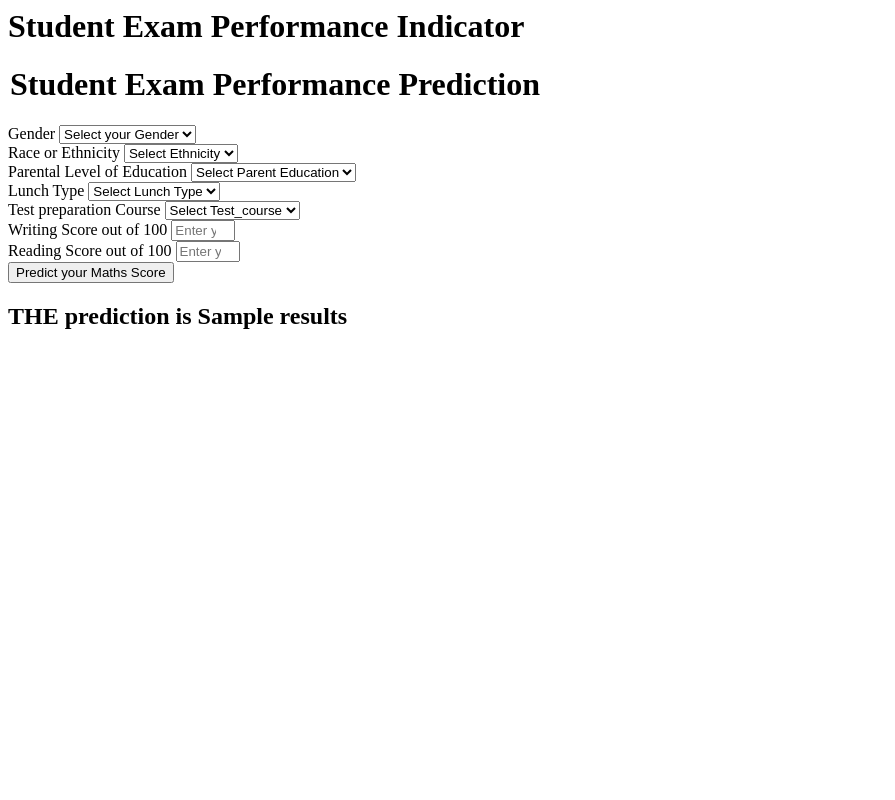
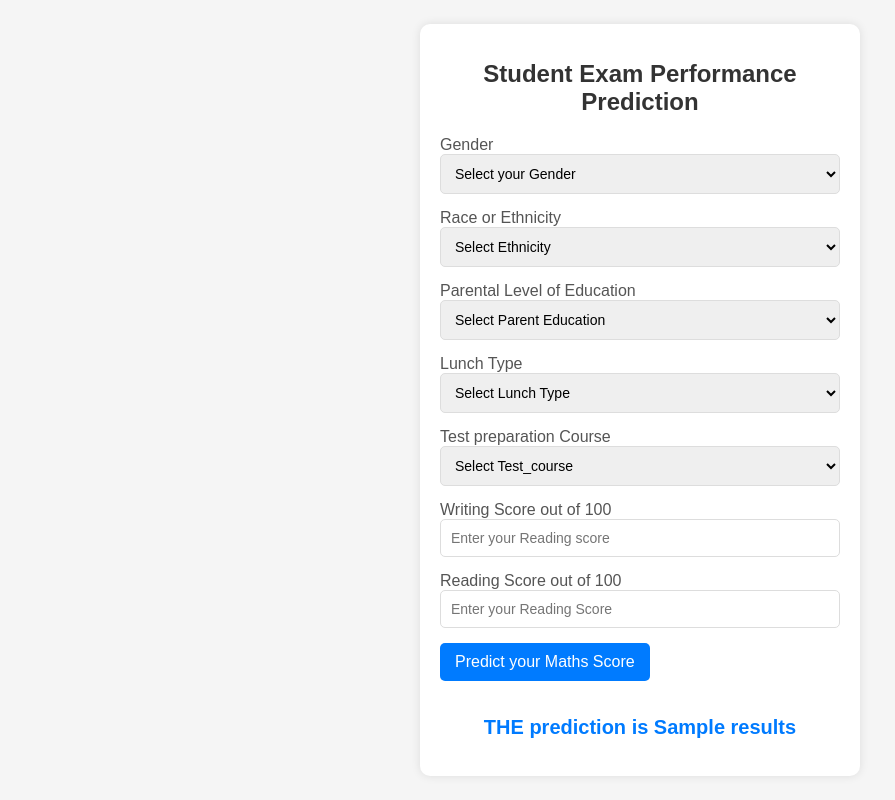
Before and after one commit to aysh2603/Student-Performance-Predictor-, a Flask app: template templates/home.html in a window 1280 px wide. Shown: the whole page, without its empty margins (0-895 px from the left). Run offline with Flask 3, Linux system fonts and the light colour scheme; the template is opened without the code that fills it: most values are stand-ins (such as "Sample title", 1, 10 or a date in 2020).

Commit message:
styling added

```diff
--- a/templates/home.html
+++ b/templates/home.html
@@ -1,111 +1,202 @@
 <html>
+  <head>
+    <style>
+      body {
+        font-family: Arial, sans-serif;
+        background-color: #f5f5f5;
+        margin: 0;
+        padding: 0;
+        display: flex;
+        justify-content: center;
+        align-items: center;
+        height: 100vh;
+      }
+
+      .login {
+        background-color: #fff;
+        padding: 20px;
+        border-radius: 10px;
+        box-shadow: 0 0 10px rgba(0, 0, 0, 0.1);
+        width: 400px;
+        text-align: center;
+      }
+
+      h1 {
+        color: #333;
+        font-size: 24px;
+        margin-bottom: 20px;
+      }
+
+      form {
+        display: flex;
+        flex-direction: column;
+      }
+
+      .mb-3 {
+        margin-bottom: 15px;
+        text-align: left;
+      }
+
+      .form-label {
+        margin-bottom: 5px;
+        color: #555;
+      }
+
+      .form-control {
+        padding: 10px;
+        font-size: 14px;
+        border: 1px solid #ddd;
+        border-radius: 5px;
+        width: 100%;
+        box-sizing: border-box;
+      }
+
+      .form-control:focus {
+        border-color: #007bff;
+        outline: none;
+      }
+
+      .btn {
+        padding: 10px 15px;
+        background-color: #007bff;
+        color: #fff;
+        border: none;
+        border-radius: 5px;
+        cursor: pointer;
+        font-size: 16px;
+      }
+
+      .btn:hover {
+        background-color: #0056b3;
+      }
+
+      h2 {
+        color: #007bff;
+        font-size: 20px;
+        margin-top: 20px;
+      }
+    </style>
+  </head>
   <body>
     <div class="login">
-       <h1>Student Exam Performance Indicator</h1>
-
       <form action="{{ url_for('predict_datapoint' )}}" method="post">
         <h1>
           <legend>Student Exam Performance Prediction</legend>
         </h1>
         <div class="mb-3">
           <label class="form-label">Gender</label>
-            <select class="form-control" name="gender" placeholder="Enter you Gender" required>
-                <option class="placeholder" selected disabled value="">Select your Gender</option>
-                <option value="male">
-                    Male
+          <select
+            class="form-control"
+            name="gender"
+            placeholder="Enter you Gender"
+            required
+          >
+            <option class="placeholder" selected disabled value="">
+              Select your Gender
             </option>
-                <option value="female">
-                    Female
-                </option>
+            <option value="male">Male</option>
+            <option value="female">Female</option>
           </select>
         </div>
         <div class="mb-3">
           <label class="form-label">Race or Ethnicity</label>
-            <select class="form-control" name="ethnicity" placeholder="Enter you ethnicity" required>
-                <option class="placeholder" selected disabled value="">Select Ethnicity</option>
-                <option value="group A">
-                    Group A
+          <select
+            class="form-control"
+            name="ethnicity"
+            placeholder="Enter you ethnicity"
+            required
+          >
+            <option class="placeholder" selected disabled value="">
+              Select Ethnicity
             </option>
-                <option value="group B">
-                    Group B
-                </option>
-                <option value="group C">
-                    Group C
-                </option>
-                <option value="group D">
-                    Group D
-                </option>
-                <option value="group E">
-                    Group E
-                </option>
+            <option value="group A">Group A</option>
+            <option value="group B">Group B</option>
+            <option value="group C">Group C</option>
+            <option value="group D">Group D</option>
+            <option value="group E">Group E</option>
           </select>
         </div>
         <div class="mb-3">
           <label class="form-label">Parental Level of Education</label>
-            <select class="form-control" name="parental_level_of_education"
-                placeholder="Enter you Parent Education" required>
-                <option class="placeholder" selected disabled value="">Select Parent Education</option>
-                <option value="associate's degree">
-                    associate's degree
+          <select
+            class="form-control"
+            name="parental_level_of_education"
+            placeholder="Enter you Parent Education"
+            required
+          >
+            <option class="placeholder" selected disabled value="">
+              Select Parent Education
             </option>
-                <option value="bachelor's degree">
-                    bachelor's degree
-                </option>
-                <option value="high school">
-                    high school
-                </option>
-                <option value="master's degree">
-                    master's degree
-                </option>
-                <option value="some college">
-                    some college
-                </option>
-                <option value="some high school">
-                    some high school
-                </option>
+            <option value="associate's degree">associate's degree</option>
+            <option value="bachelor's degree">bachelor's degree</option>
+            <option value="high school">high school</option>
+            <option value="master's degree">master's degree</option>
+            <option value="some college">some college</option>
+            <option value="some high school">some high school</option>
           </select>
         </div>
         <div class="mb-3">
           <label class="form-label">Lunch Type</label>
-            <select class="form-control" name="lunch" placeholder="Enter you Lunch" required>
-                <option class="placeholder" selected disabled value="">Select Lunch Type</option>
-                <option value="free/reduced">
-                    free/reduced
+          <select
+            class="form-control"
+            name="lunch"
+            placeholder="Enter you Lunch"
+            required
+          >
+            <option class="placeholder" selected disabled value="">
+              Select Lunch Type
             </option>
-                <option value="standard">
-                    standard
-                </option>
+            <option value="free/reduced">free/reduced</option>
+            <option value="standard">standard</option>
           </select>
         </div>
         <div class="mb-3">
           <label class="form-label">Test preparation Course</label>
-            <select class="form-control" name="test_preparation_course" placeholder="Enter you Course"
-                required>
-                <option class="placeholder" selected disabled value="">Select Test_course</option>
-                <option value="none">
-                    None
+          <select
+            class="form-control"
+            name="test_preparation_course"
+            placeholder="Enter you Course"
+            required
+          >
+            <option class="placeholder" selected disabled value="">
+              Select Test_course
             </option>
-                <option value="completed">
-                    Completed
-                </option>
+            <option value="none">None</option>
+            <option value="completed">Completed</option>
           </select>
         </div>
         <div class="mb-3">
           <label class="form-label">Writing Score out of 100</label>
-            <input class="form-control" type="number" name="reading_score"
-                placeholder="Enter your Reading score" min='0' max='100' />
+          <input
+            class="form-control"
+            type="number"
+            name="reading_score"
+            placeholder="Enter your Reading score"
+            min="0"
+            max="100"
+          />
         </div>
         <div class="mb-3">
           <label class="form-label">Reading Score out of 100</label>
-            <input class="form-control" type="number" name="writing_score"
-                placeholder="Enter your Reading Score" min='0' max='100' />
+          <input
+            class="form-control"
+            type="number"
+            name="writing_score"
+            placeholder="Enter your Reading Score"
+            min="0"
+            max="100"
+          />
         </div>
         <div class="mb-3">
-            <input class="btn btn-primary" type="submit" value="Predict your Maths Score" required />
+          <input
+            class="btn btn-primary"
+            type="submit"
+            value="Predict your Maths Score"
+            required
+          />
         </div>
       </form>
-    <h2>
-       THE  prediction is {{results}}
-    </h2>
-   <body>
+      <h2>THE prediction is {{results}}</h2>
+    </div>
+  </body>
 </html>
```
Lines whose indentation alone changed are shown as unchanged.
